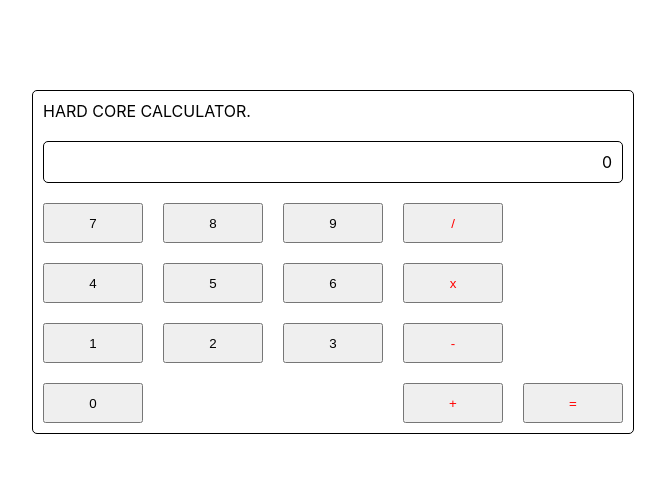
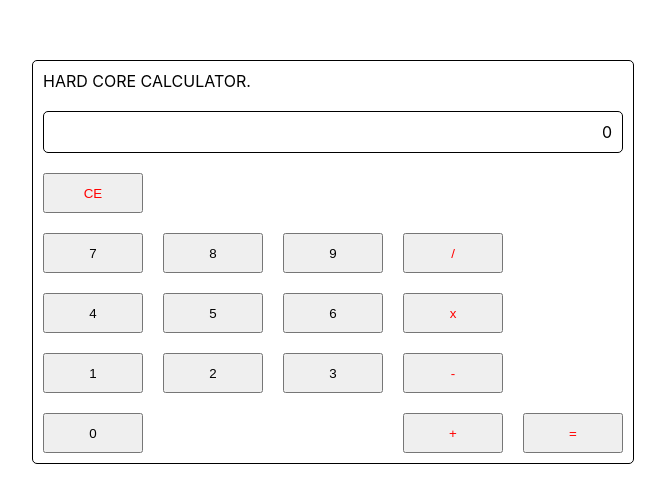
Before and after one commit to curtislin7/epic-calculator, a React (Create React App) app: page / in a window 1280 px wide. Shown: the part 138-640 px from the top of the page, without its empty margins (307-972 px from the left). Built offline with nearby package versions, Linux system fonts and the light colour scheme.

Commit message:
Add eval to evaluate the calculation

```diff
--- a/src/App.js
+++ b/src/App.js
@@ -5,38 +5,52 @@ import { CalculatorRow, CalculatorButton } from './components';
 function App() {
   const [calculation, setCalculation] = React.useState(0)
   console.log(calculation)
+  const handleButtonClick = (text) => {
+    let newText = calculation + text
+    if (['-', '+', '/', 'x'].includes(text)) {
+      newText = calculation + ' ' + text + ' '
+    }
+    setCalculation(newText.replace(/^0+/, ''))
+  }
   return (
     <div className="App">
       <div className={"calculator-container"}>
         <div className={"calculator-title"}>HARD CORE CALCULATOR.</div>
         <div className={"calculation-container-display"}>{calculation}</div>
         <CalculatorRow>
-          <CalculatorButton text={'7'} setCalculation={setCalculation}/>
-          <CalculatorButton text={'8'} setCalculation={setCalculation}/>
-          <CalculatorButton text={'9'} setCalculation={setCalculation}/>
-          <CalculatorButton isFunctionButtonText={true} text={'/'} setCalculation={setCalculation}/>
+          <CalculatorButton isFunctionButtonText={true} text={'CE'} calculation={calculation} handleButtonClick={() => setCalculation(0)}/>
+          <div className={'placeholder'}/>
+          <div className={'placeholder'}/>
+          <div className={'placeholder'}/>
           <div className={'placeholder'}/>
         </CalculatorRow>
         <CalculatorRow>
-          <CalculatorButton text={'4'} setCalculation={setCalculation}/>
-          <CalculatorButton text={'5'} setCalculation={setCalculation}/>
-          <CalculatorButton text={'6'} setCalculation={setCalculation}/>
-          <CalculatorButton isFunctionButtonText={true} text={'x'} setCalculation={setCalculation}/>
+          <CalculatorButton text={'7'} calculation={calculation} handleButtonClick={handleButtonClick}/>
+          <CalculatorButton text={'8'} calculation={calculation} handleButtonClick={handleButtonClick}/>
+          <CalculatorButton text={'9'} calculation={calculation} handleButtonClick={handleButtonClick}/>
+          <CalculatorButton isFunctionButtonText={true} text={'/'} calculation={calculation} handleButtonClick={handleButtonClick}/>
           <div className={'placeholder'}/>
         </CalculatorRow>
         <CalculatorRow>
-          <CalculatorButton text={'1'} setCalculation={setCalculation}/>
-          <CalculatorButton text={'2'} setCalculation={setCalculation}/>
-          <CalculatorButton text={'3'} setCalculation={setCalculation}/>
-          <CalculatorButton isFunctionButtonText={true} text={'-'} setCalculation={setCalculation}/>
+          <CalculatorButton text={'4'} calculation={calculation} handleButtonClick={handleButtonClick}/>
+          <CalculatorButton text={'5'} calculation={calculation} handleButtonClick={handleButtonClick}/>
+          <CalculatorButton text={'6'} calculation={calculation} handleButtonClick={handleButtonClick}/>
+          <CalculatorButton isFunctionButtonText={true} text={'x'} calculation={calculation} handleButtonClick={handleButtonClick}/>
           <div className={'placeholder'}/>
         </CalculatorRow>
         <CalculatorRow>
-          <CalculatorButton text={'0'} setCalculation={setCalculation}/>
+          <CalculatorButton text={'1'} calculation={calculation} handleButtonClick={handleButtonClick}/>
+          <CalculatorButton text={'2'} calculation={calculation} handleButtonClick={handleButtonClick}/>
+          <CalculatorButton text={'3'} calculation={calculation} handleButtonClick={handleButtonClick}/>
+          <CalculatorButton isFunctionButtonText={true} text={'-'} calculation={calculation} handleButtonClick={handleButtonClick}/>
+          <div className={'placeholder'}/>
+        </CalculatorRow>
+        <CalculatorRow>
+          <CalculatorButton text={'0'} calculation={calculation} handleButtonClick={handleButtonClick}/>
           <div className={'placeholder'}/>
           <div className={'placeholder'}/>
-          <CalculatorButton isFunctionButtonText={true} text={'+'} setCalculation={setCalculation}/>
-          <CalculatorButton isFunctionButtonText={true} text={'='} setCalculation={setCalculation}/>
+          <CalculatorButton isFunctionButtonText={true} text={'+'} calculation={calculation} handleButtonClick={handleButtonClick}/>
+          <CalculatorButton isFunctionButtonText={true} text={'='} calculation={calculation} handleButtonClick={() => setCalculation(eval(calculation))}/>
         </CalculatorRow>
       </div>
     </div>
--- a/src/components/CalculatorButton/index.js
+++ b/src/components/CalculatorButton/index.js
@@ -1,8 +1,9 @@
 import './index.css'
 
-export const CalculatorButton = ({text="None", isFunctionButtonText=false, setCalculation}) => {
+export const CalculatorButton = ({text="None", isFunctionButtonText=false, handleButtonClick}) => {
+
   return (
-    <button className="button" onClick={() => setCalculation(text)}>
+    <button className="button" onClick={() => handleButtonClick(text)}>
       <div className={isFunctionButtonText ? "function-button-text" : "button-text"}>{text}</div>
     </button>
   )
```
